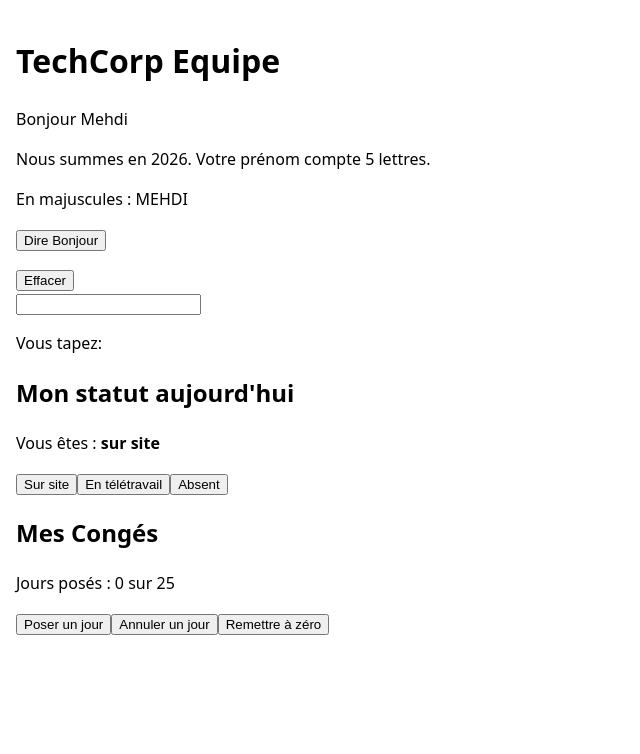
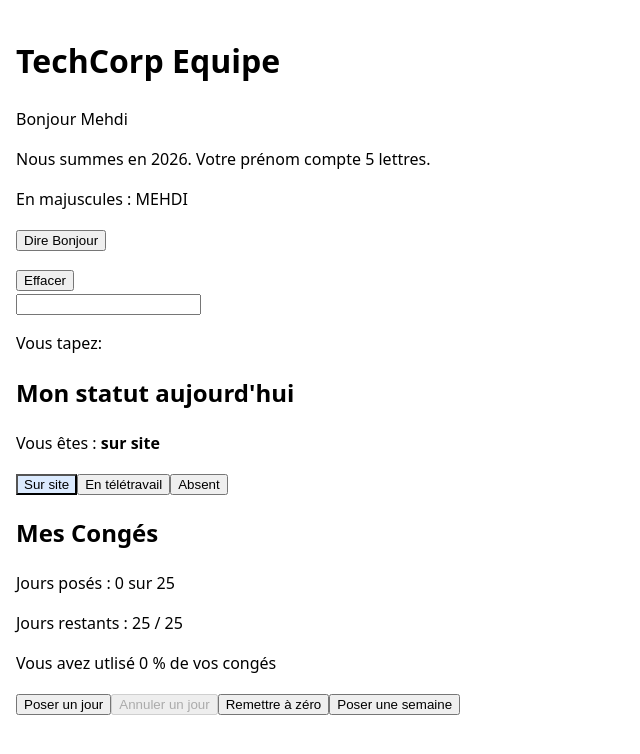
Before and after one commit to etsuee/tpAngularBonus, an Angular app: page / in a window 1280 px wide. Shown: the top 754 px of the page, without its empty margins (0-640 px from the left). Built offline with nearby package versions, Linux system fonts and the light colour scheme.

Commit message:
chore: module 7

```diff
--- a/src/app/app.css
+++ b/src/app/app.css
@@ -0,0 +1,8 @@
+.counter--empty {
+  color: #b91c1c;
+  font-weight: 700;
+}
+
+[aria-pressed='true'] {
+  background-color: #dbeafe;
+}
--- a/src/app/app.html
+++ b/src/app/app.html
@@ -24,17 +24,47 @@
     Vous êtes : <strong>{{ status() }}</strong>
   </p>
 
-  <button type="button" (click)="changeStatus('sur site')">Sur site</button>
-  <button type="button" (click)="changeStatus('en télétravail')">En télétravail</button>
-  <button type="button" (click)="changeStatus('absent')">Absent</button>
+  <button
+    type="button"
+    [attr.aria-pressed]="status() === 'sur site'"
+    (click)="changeStatus('sur site')"
+  >
+    Sur site
+  </button>
+  <button
+    type="button"
+    [attr.aria-pressed]="status() === 'en télétravail'"
+    (click)="changeStatus('en télétravail')"
+  >
+    En télétravail
+  </button>
+  <button
+    type="button"
+    [attr.aria-pressed]="status() === 'absent'"
+    (click)="changeStatus('absent')"
+  >
+    Absent
+  </button>
 </section>
 
 <section aria-labelledby="leave-title">
   <h2 id="leave-title">Mes Congés</h2>
   <p>Jours posés : {{ daysTaken() }} sur {{ totalDays }}</p>
 
-  <button type="button" (click)="addDay()">Poser un jour</button>
-  <button type="button" (click)="removeDay()">Annuler un jour</button>
+  <p aria-live="polite" [class.counter--empty]="isEmpty()">
+    Jours restants : {{ remainingDays() }} / {{ totalDays }}
+  </p>
+
+  <p>Vous avez utlisé {{ usedPercent() }} % de vos congés</p>
+  <!-- @if (isEmpty()) {
+    <p>Vous avez posé tous vos jours.</p>
+  } -->
+
+  <button type="button" [disabled]="isEmpty()" (click)="addDay()">Poser un jour</button>
+  <button type="button" [disabled]="daysTaken() === 0" (click)="removeDay()">
+    Annuler un jour
+  </button>
   <button type="button" (click)="reset()">Remettre à zéro</button>
+  <button type="button" (click)="addWeek()">Poser une semaine</button>
 </section>
 <router-outlet />
--- a/src/app/app.ts
+++ b/src/app/app.ts
@@ -1,4 +1,4 @@
-import { Component, signal } from '@angular/core';
+import { Component, computed, signal } from '@angular/core';
 import { RouterOutlet } from '@angular/router';
 
 // Un type qui n'accepte que ces 3 textes : une faute de frappe sera refusée
@@ -15,6 +15,15 @@ export class App {
   protected readonly userName = 'Mehdi';
   protected readonly totalDays = 25;
   protected readonly daysTaken = signal(0);
+
+  // recalcule automatiquement quand daysTaken change
+  protected readonly remainingDays = computed(() => this.totalDays - this.daysTaken());
+  protected readonly isEmpty = computed(() => this.remainingDays() === 0);
+
+  protected readonly usedPercent = computed(() =>
+    Math.round((this.daysTaken() / this.totalDays) * 100),
+  );
+
   protected message = '';
   protected typed = '';
 
@@ -38,6 +47,10 @@ export class App {
     this.daysTaken.set(0);
   }
 
+  protected addWeek(): void {
+    this.daysTaken.update((days) => days + 5);
+  }
+
   protected sayHello(): void {
     this.message = 'Bienvenue dans TechCorp Equipe, ' + this.userName + ' !';
   }
```
